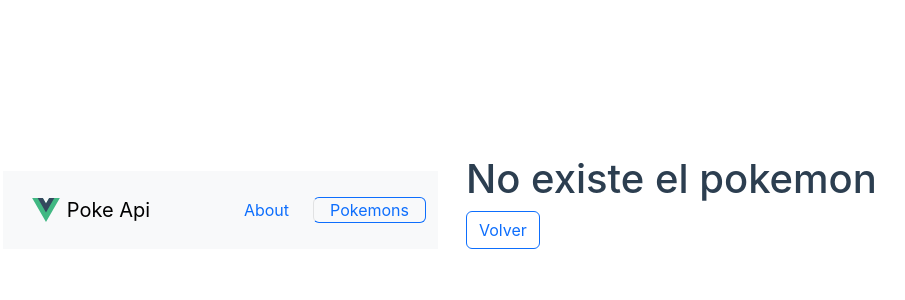
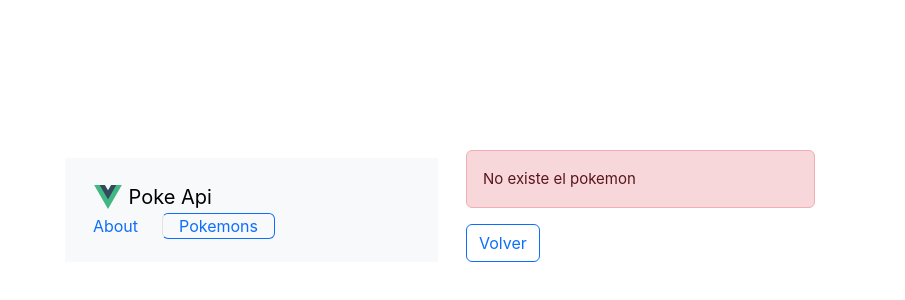
Before and after one commit to Marcelino2017/vue-route, a Vue app: page /pokemon/1 in a window 1280 px wide. Shown: the part 198-498 px from the top of the page, without its empty margins (186-1091 px from the left). Built offline with nearby package versions, Linux system fonts and the light colour scheme; no server answers.

Commit message:
Creando las alerta de errores

```diff
--- a/src/composables/getData.js
+++ b/src/composables/getData.js
@@ -4,14 +4,16 @@
 export const useGetData = () => {
 
     const  data = ref(null)
+    const error = ref(null)
     const loading = ref(true)
 
     const getData = async (url) => {
         try {
             const resp = await axios.get(url)
             data.value = resp.data;
-        } catch (error) {
-            console.log(error);
+        } catch (e) {
+            //console.log(error);
+            error.value = 'Error del servidor';
         }  finally {
             loading.value = false;
         };
@@ -21,5 +23,6 @@
         getData,
         data,
         loading,
+        error,
     }
 }
--- a/src/views/PokeView.vue
+++ b/src/views/PokeView.vue
@@ -11,7 +11,7 @@
     router.push('/pokemons')
 }
 
-const { data, getData,loading } = useGetData()
+const { data, getData,loading, error } = useGetData()
 
 getData(`https://pokeapi.co/api/v2/pokemon/${route.params.name}`)
 
@@ -19,10 +19,12 @@
 
 <template>
     <p v-if="loading">Cargando...</p>
+    <div class="alert alert-danger mt-2" role="alert" v-if="error">
+        No existe el pokemon
+    </div>
     <div v-if="data">
         <img :src="data.sprites?.front_default" alt="">
         <h1>Poke Name: {{ $route.params.name }} </h1>
     </div>
-    <h1 v-else>No existe el pokemon</h1>
     <button class="btn btn-outline-primary"  @click="back">Volver</button>
 </template>
```
